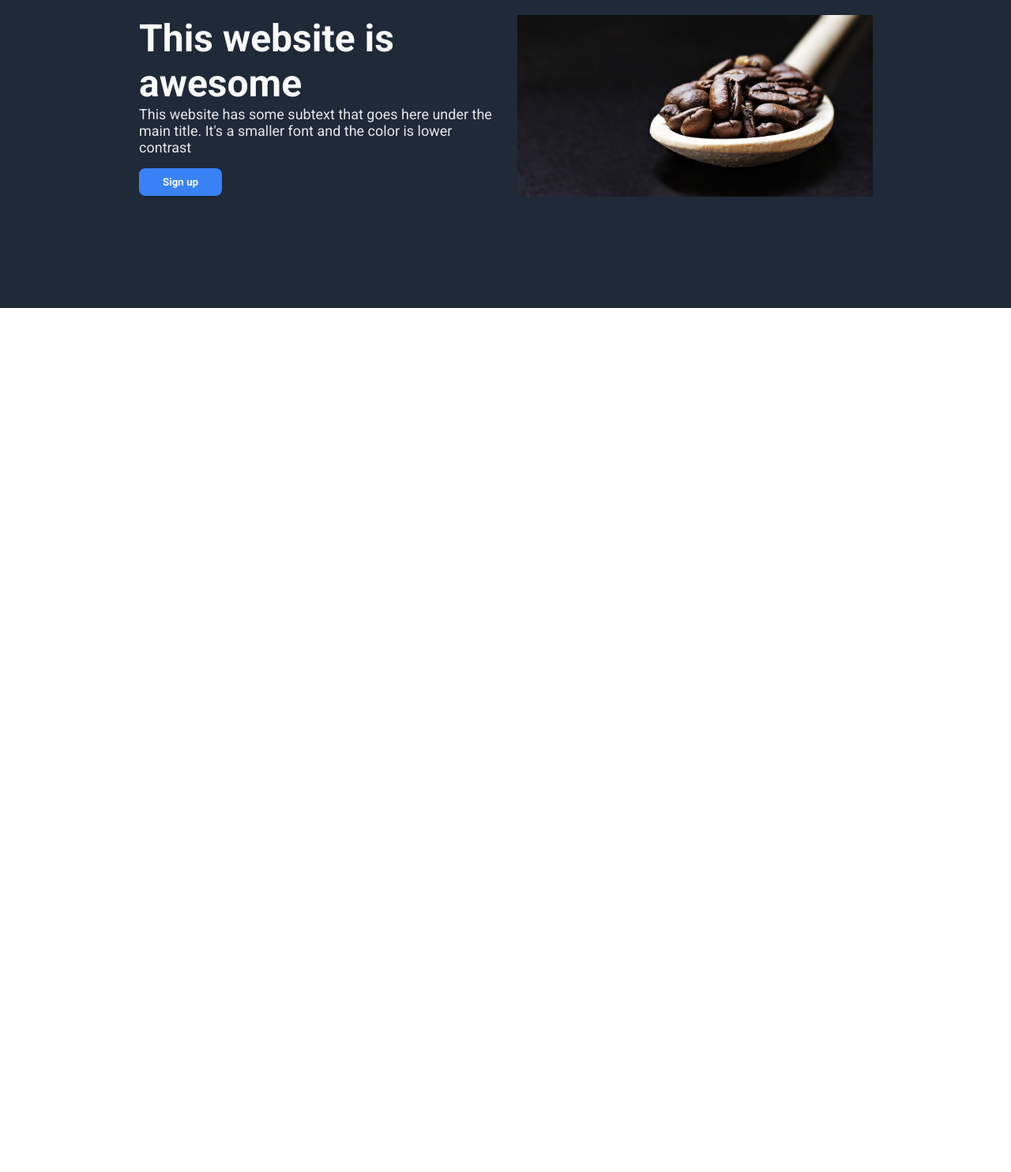
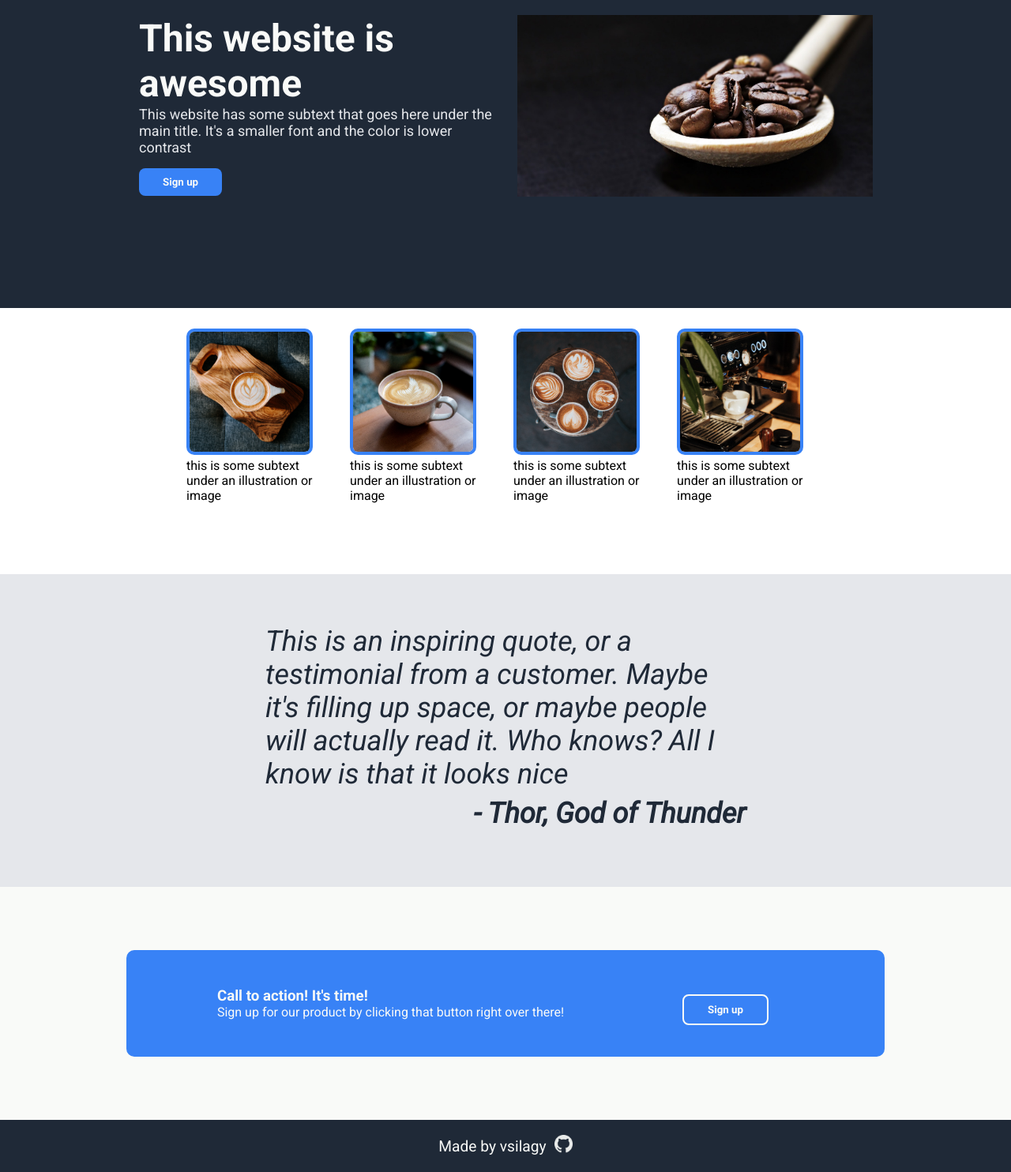
Before and after one commit to vsilagy/landing-page, a plain HTML site: page index.html in a window 1280 px wide. Shown: the part 150-1634 px from the top of the page at 79% size. Before the commit the page ends 800 px from the top, so only its background shows below. Drawn offline with Linux system fonts and the light colour scheme.

Commit message:
added the main section and footer, updated the README

```diff
--- a/index.html
+++ b/index.html
@@ -37,5 +37,76 @@
         </div>
       </div>
     </header>
+    <main>
+      <div class="section-one">
+        <div class="container">
+          <div class="img-container">
+            <div class="img-wrapper">
+              <img
+                class="images"
+                src="./img/coffee-1.png"
+                alt="a flat white coffee"
+              />
+              <p>this is some subtext under an illustration or image</p>
+            </div>
+            <div class="img-wrapper">
+              <img
+                class="images"
+                src="./img/coffee-2.png"
+                alt="a cappuccino coffee"
+              />
+              <p>this is some subtext under an illustration or image</p>
+            </div>
+            <div class="img-wrapper">
+              <img
+                class="images"
+                src="./img/coffee-3.png"
+                alt="four artisanal coffees"
+              />
+              <p>this is some subtext under an illustration or image</p>
+            </div>
+            <div class="img-wrapper">
+              <img
+                class="images"
+                src="./img/coffee-4.png"
+                alt="espresso coffee machine"
+              />
+              <p>this is some subtext under an illustration or image</p>
+            </div>
+          </div>
+        </div>
+      </div>
+      <div class="section-two">
+        <div class="quote-wrapper">
+          <p>
+            This is an inspiring quote, or a testimonial from a customer. Maybe
+            it's filling up space, or maybe people will actually read it. Who
+            knows? All I know is that it looks nice
+          </p>
+          <p class="align-right">- Thor, God of Thunder</p>
+        </div>
+      </div>
+      <div class="section-three">
+        <div class="action-wrapper">
+          <div class="action-text">
+            <h3>Call to action! It's time!</h3>
+            <p>
+              Sign up for our product by clicking that button right over there!
+            </p>
+          </div>
+          <button class="btn btn-border" type="submit">Sign up</button>
+        </div>
+      </div>
+    </main>
+    <footer>
+      <p>Made by vsilagy</p>
+      <a href="http://github.com/vsilagy" target="_blank">
+        <img
+          src="./img/GitHub-Mark.png"
+          alt="GitHub Mark"
+          class="github-mark"
+        />
+      </a>
+    </footer>
   </body>
 </html>
--- a/style.css
+++ b/style.css
@@ -102,3 +102,114 @@ header {
   border: none;
   cursor: pointer;
 }
+
+/* Main section */
+
+.container {
+  margin: 0 auto;
+  max-width: 860px;
+}
+
+/* section one */
+.section-one {
+  padding-bottom: 4rem;
+}
+
+.images {
+  max-width: 160px;
+  border-radius: 10px;
+  border: 4px solid #3882f6;
+}
+
+.section-one h2 {
+  font-size: 36px;
+  text-align: center;
+}
+
+.img-container {
+  display: flex;
+  padding: 1rem;
+}
+
+.img-wrapper {
+  padding: 10px;
+}
+
+/* section two */
+.section-two {
+  display: flex;
+  flex-direction: column;
+  background-color: #e5e7eb;
+  padding: 4rem 2rem;
+}
+
+.quote-wrapper {
+  margin: 0 auto;
+  width: 640px;
+}
+
+.section-two p {
+  font-size: 36px;
+  font-weight: light;
+  font-style: italic;
+  color: #1f2937;
+  padding: 0 1rem;
+  margin-bottom: 0.5rem;
+}
+
+.section-two .align-right {
+  text-align: right;
+  font-weight: 900;
+  margin-top: 0;
+}
+
+/* section three */
+.section-three {
+  background-color: #f9faf8;
+  padding: 5rem;
+}
+
+.action-wrapper {
+  max-width: 960px;
+  margin: 0 auto;
+  padding: 2.5rem;
+  border-radius: 10px;
+  display: flex;
+  justify-content: space-around;
+  align-items: center;
+  background-color: #3882f6;
+  color: #f9faf8;
+}
+
+.action-text {
+  display: flex;
+  flex-direction: column;
+}
+
+.btn-border {
+  border: 2px #f9faf8 solid;
+  margin-right: 2rem;
+}
+
+/* footer */
+footer {
+  display: flex;
+  align-items: center;
+  justify-content: center;
+  gap: 10px;
+  width: 100%;
+  padding: 1em;
+  font-size: 1.2rem;
+  background-color: #1f2937;
+  color: #f9faf8;
+}
+
+.github-mark {
+  height: 1.2em;
+  transition: transform 0.4s ease-in-out;
+  filter: invert(100%);
+}
+
+.github-mark:hover {
+  transform: rotate(360deg) scale(1.2);
+}
```
Also changed, not shown: img/GitHub-Mark.png (added), img/coffee-1.png (added), img/coffee-2.png (added), img/coffee-3.png (added), img/coffee-4.png (added), 1 other file.
